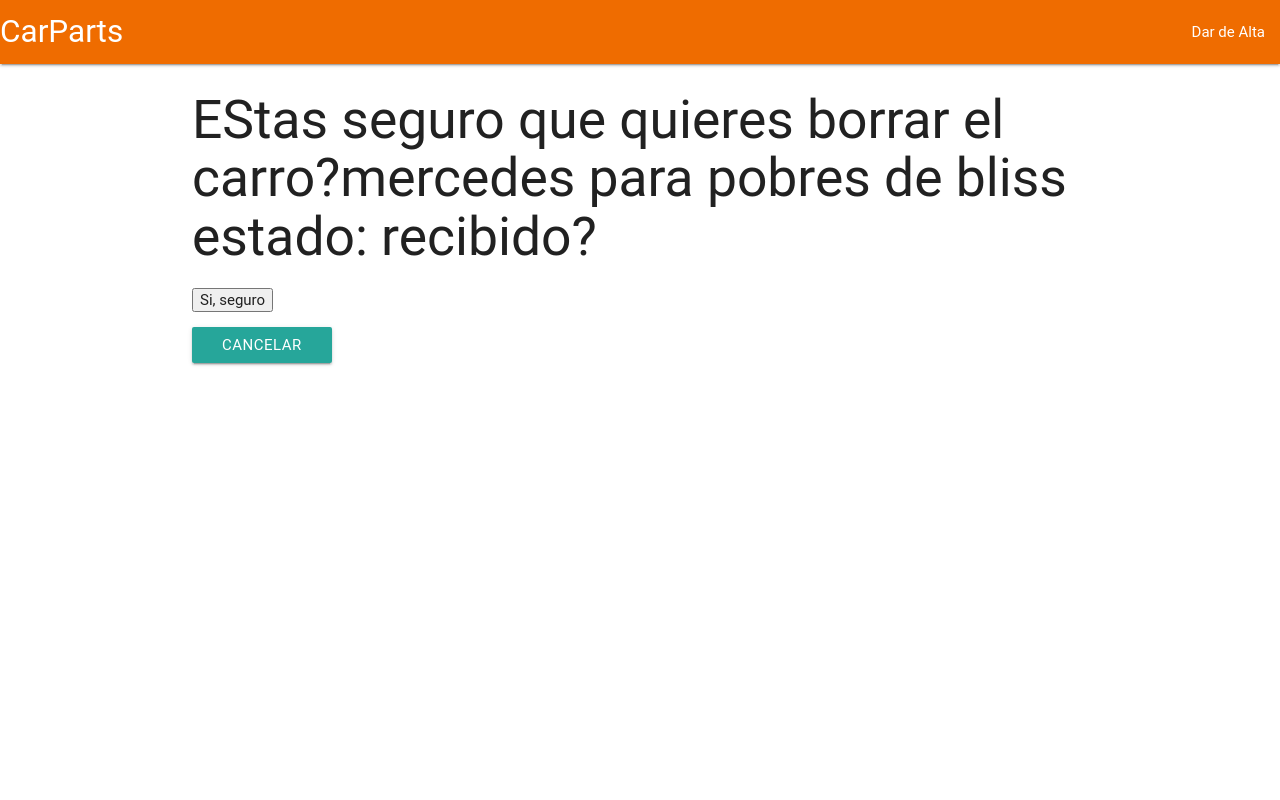
After one commit to JulioCesar28/ParaAlfredo, a Django app: a page that uses templates/base.html in a window 1280 px wide. The commit adds this page. Run offline with Django 3.2, Linux system fonts and the light colour scheme; data comes from the database, SQL or seed files in the repository; both versions use the stored data as it was after the commit; some libraries are stand-ins or nearby versions; some web fonts are replaced.

Commit message:
Aqui esta alfredo

```diff
--- a/agencia/settings.py
+++ b/agencia/settings.py
@@ -118,7 +118,10 @@
 # Static files (CSS, JavaScript, Images)
 # https://docs.djangoproject.com/en/1.10/howto/static-files/
 
-STATIC_URL = '/static/'
+#STATIC_URL = '/static/'
 
 MEDIA_ROOT = os.path.join(BASE_DIR,'media')
 MEDIA_URL = '/media/'
+STATIC_URL = '/static/'
+STATICFILES_DIRS = (os.path.join(BASE_DIR, 'static'),)
+STATIC_ROOT = 'staticfiles'
--- /dev/null
+++ b/cars/templates/cars/car_confirm_delete.html
@@ -0,0 +1,10 @@
+{%extends 'base.html'%}
+{%block content%}
+<form method='post'>
+{%csrf_token%}
+	<h2>EStas seguro que quieres borrar el carro?{{object}}?</h2>
+	<input type="submit" value="Si, seguro">
+</form>
+	<a class="btn" href="{%url 'list'%}">Cancelar</a>
+
+{%endblock content%}
--- a/cars/templates/cars/car_detail.html
+++ b/cars/templates/cars/car_detail.html
@@ -7,5 +7,7 @@
 <p>Propietario: <span>{{car.propietario}}</span></p>
 <p>Problemas: <span>{{car.issue}}</span></p>
 <p>foto: <img style="width:100px;" src="{{car.foto.url}}"></p>
+<a class="btn"href="{%url 'update' car.id%}">Editar</a>
+<a class="btn"href="{%url 'delete' car.id%}">Eliminar</a>
 
 {%endblock content%}
--- a/cars/views.py
+++ b/cars/views.py
@@ -15,7 +15,7 @@
 class CarCreation(CreateView):
 	model = Car
 	success_url = reverse_lazy('list')
-	fileds = ['modelo','propietario','issue','foto']
+	fields = ['modelo','propietario','issue','foto']
 
 class CarUpdate(UpdateView):
 	model = Car
--- /dev/null
+++ b/static/ css/Estilos.css
@@ -0,0 +1,4 @@
+body
+{
+	background:transparent;
+}
--- a/templates/base.html
+++ b/templates/base.html
@@ -1,3 +1,4 @@
+{%load static%}
 <html>
 <head>
 
@@ -14,7 +15,7 @@
   <link rel="stylesheet" href="https://cdnjs.cloudflare.com/ajax/libs/materialize/0.97.7/css/materialize.min.css">
   <!--Import Google Icon Font-->
       <link href="http://fonts.googleapis.com/icon?family=Material+Icons" rel="stylesheet">
-
+     <link rel="stylesheet" type="text/css" href="{% static 'css/Estilos.css' %}">
 
 
 </head>
```
Also changed, not shown: cars/templates/cars/car_form.html (+6 -1 lines), db.sqlite3, media/fotitos/images.jpeg (added).
